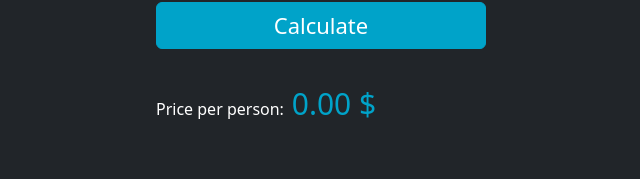
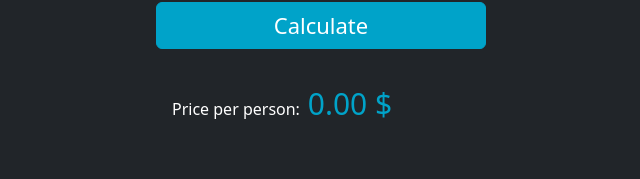
Before and after one commit to Funnyadd/gas-calculator, a React (Create React App) app: page / in a window 1280 px wide. Shown: the part 547-726 px from the top of the page, without its empty margins (319-959 px from the left). Built offline with nearby package versions, Linux system fonts and the light colour scheme.

Commit message:
Small improvement for the spacing between the footer and the result

```diff
--- a/src/App.js
+++ b/src/App.js
@@ -62,7 +62,7 @@ const App = () => {
 
           <Button className="mb-3 w-100 mt-3" style={{'font-size':'22px', 'background-color':'#00a3c9', 'border-color':'#00a3c9'}} variant="primary" type="submit">Calculate</Button>
 
-          <Form.Group className="mt-3" controlId="formBasicNumberOfPeople">
+          <Form.Group className="m-3" controlId="formBasicNumberOfPeople">
             <Form.Label className="text-white">Price per person: </Form.Label>
             <Form.Text className="answerText" style={{'font-size':'30px', 'color':'#00a3c9'}}> {form.answer.toFixed(2)} $</Form.Text>
           </Form.Group>
```
